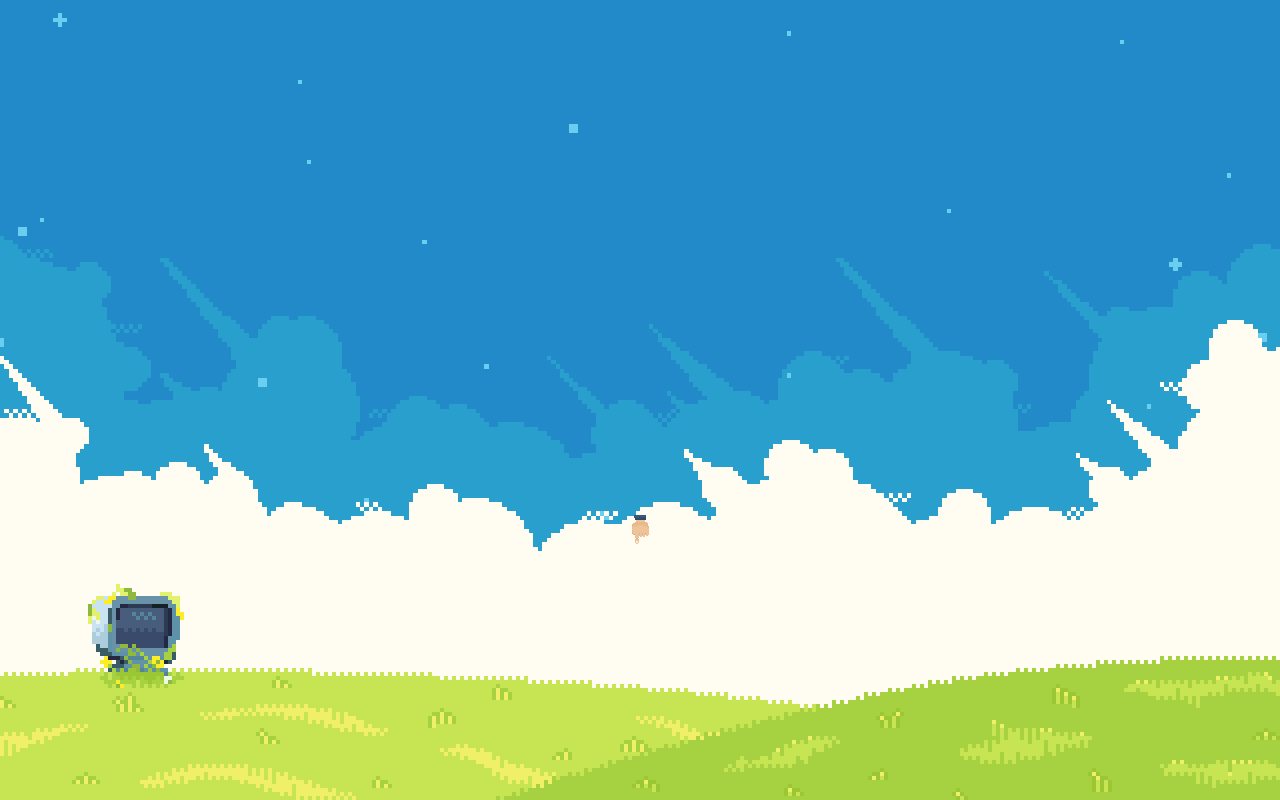
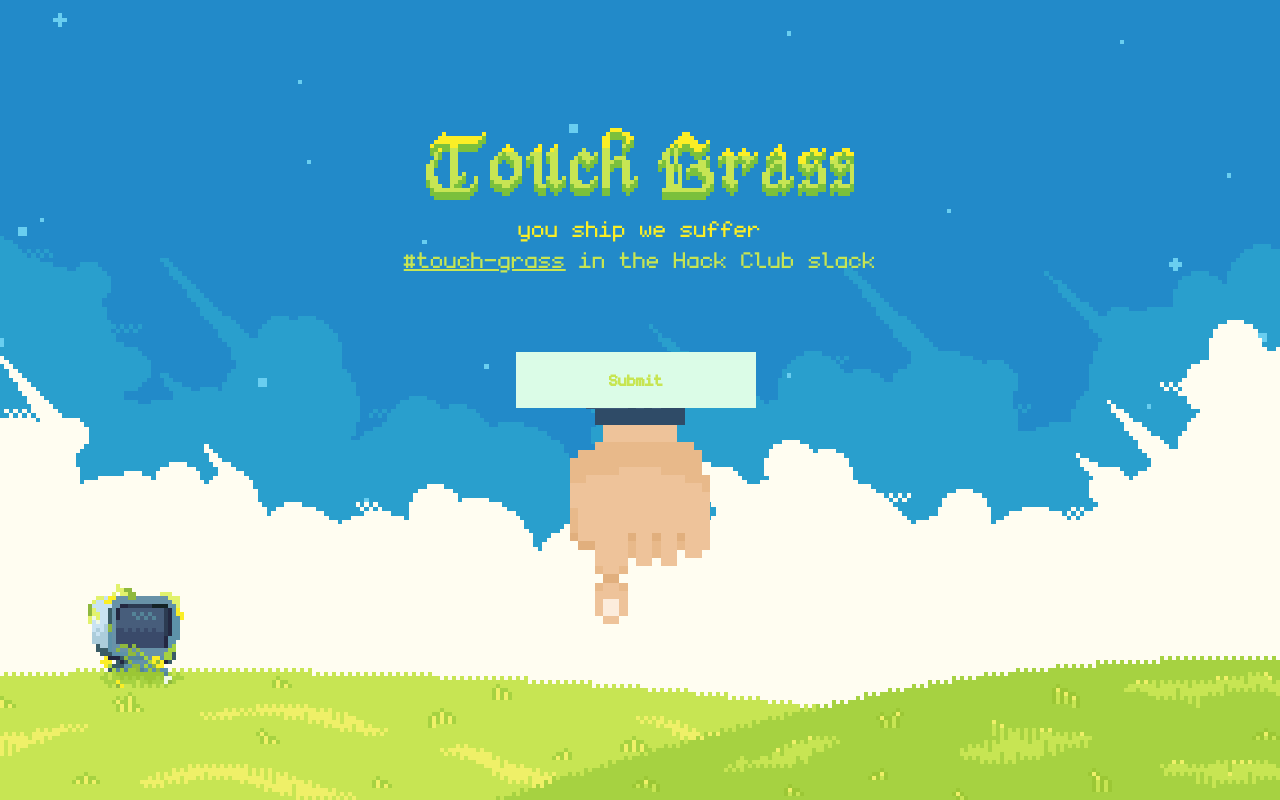
Before and after one commit to hackclub/Touch-Grass, a SvelteKit app: page / in a window 1280 px wide. Built offline with nearby package versions, Linux system fonts and the light colour scheme; no server answers.

Commit message:
WOP
Co-authored-by: Alex Van Doren <vandorena@users.noreply.github.com>

```diff
--- a/src/app.css
+++ b/src/app.css
@@ -1,9 +1,21 @@
 @import 'tailwindcss';
 @plugin '@tailwindcss/typography';
+
+@font-face {
+    font-family: 'monogram';
+    src: url('/fonts/monogram-extended.ttf') format('truetype');
+    font-weight: normal;
+    font-style: normal;
+    font-display: swap;
+}
 
 @theme {
     --color-sky-1: #228ac9;
     --color-sky-2: #299fcd;
     --color-sky-3: #69cef0;
     --color-sky-4: #cdeaf2;
+    --color-grass: #c7e553;
+    --color-grass-bright: #fbee26;
+
+    --font-sans: 'monogram', ui-sans-serif, system-ui, sans-serif, "Apple Color Emoji", "Segoe UI Emoji", "Segoe UI Symbol", "Noto Color Emoji";
 }
--- a/src/routes/+page.svelte
+++ b/src/routes/+page.svelte
@@ -53,33 +53,41 @@
 	});
 </script>
 
-<div class="bg-sky-1 w-full min-h-screen relative flex flex-col">
+<div class="bg-sky-1 w-full min-h-screen relative flex flex-col z-0 items-center">
 	<div
-		class="bg-[url(/clouds1.png)] bg-cover bg-bottom bg-no-repeat absolute h-screen top-0 w-full left-0"
+		class="bg-[url(/clouds1.png)] bg-cover bg-bottom bg-no-repeat absolute h-screen top-0 w-full left-0 -z-10"
 		id="clouds-1"
 	></div>
 	<div
-		class="bg-[url(/stars.png)] bg-cover bg-top bg-repeat-y absolute h-screen top-0 w-full left-0"
+		class="bg-[url(/stars.png)] bg-cover bg-top bg-repeat-y absolute h-screen top-0 w-full left-0 -z-10"
 		id="stars"
 	></div>
 	<div
-		class="bg-[url(/clouds2.png)] bg-cover bg-bottom bg-no-repeat absolute h-screen top w-full left-0"
+		class="bg-[url(/clouds2.png)] bg-cover bg-bottom bg-no-repeat absolute h-screen top w-full left-0 -z-10"
 		id="clouds-2"
 	></div>
+
+	<img src="/logo.png" alt="Touch Grass" class="h-[1em] text-7xl object-contain mt-32 mb-6">
+	<p class="text-4xl text-grass-bright leading-2 text-center">you ship we suffer</p>
+	<p class="text-4xl text-grass leading-normal text-center">
+		<a href="https://hackclub.slack.com/archives/C09BQMHB724" class="hover:text-grass-bright underline decoration-2">#touch-grass</a> in the Hack Club slack
+	</p>
 
 	<div class="w-full grow-1"></div>
 
 	<!-- bottom content -->
 	<div class="relative w-full flex flex-col">
+		<!-- submit button -->
 		<div
-			class="transition-transform duration-300 ease-in-out hover:translate-y-10 justify-center items-center flex flex-col"
+			class="motion-safe:transition-transform duration-300 translate-y-20 ease-in hover:motion-safe:translate-y-40 justify-center items-center flex flex-col z-10"
 		>
-			<a href="https://submit.hackclub.com/touch-grass">
+			<a href="https://submit.hackclub.com/touch-grass" class="relative">
 				<img
 					src="/hand.png"
 					alt="Submit to Touch Grass"
-					class="block"
+					class="block w-60 h-60 object-contain"
 				/>
+				<p class="absolute -translate-y-8 -translate-x-1 bg-green-100 max-h-14 inset-0 flex items-center text-grass justify-center font-bold text-2xl pointer-events-none">Submit</p>
 			</a>
 		</div>
 		<div class="relative min-h-64">
```
Also changed, not shown: static/fonts/monogram-extended.ttf (added), static/fonts/monogram.ttf (added).
